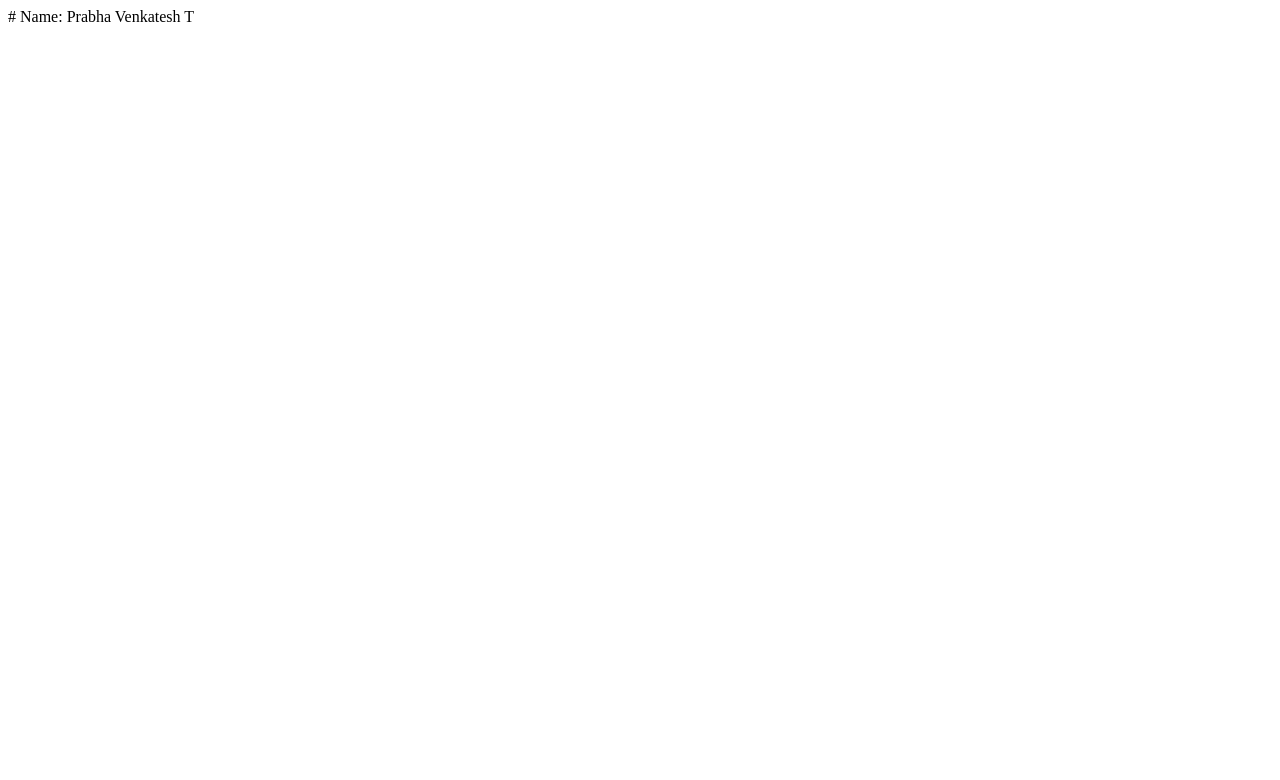
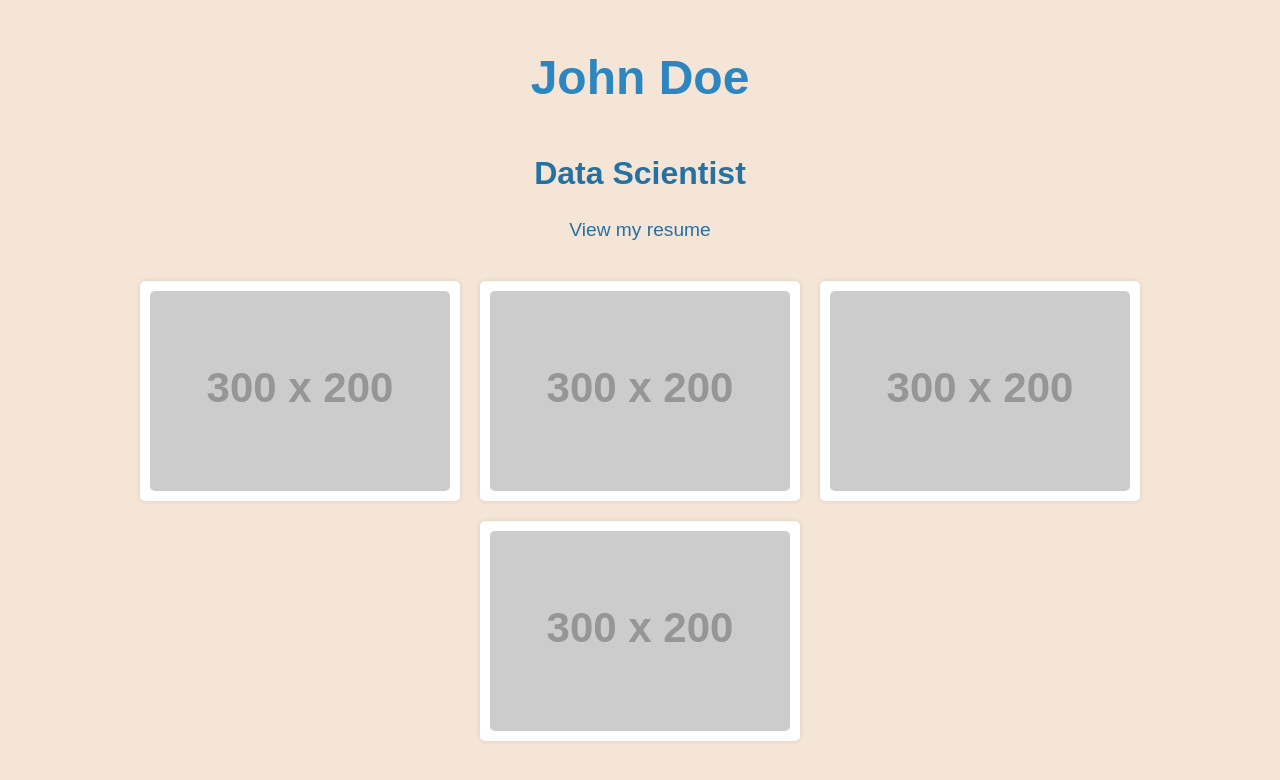
Before and after one commit to pvt-16/pvt-16.github.io, a plain HTML site: page index.html in a window 1280 px wide. Drawn offline with Linux system fonts and the light colour scheme; placeholder pictures from the web are drawn by us.

Commit message:
Update index.html

```diff
--- a/index.html
+++ b/index.html
@@ -1 +1,96 @@
-# Name: Prabha Venkatesh T
+<!DOCTYPE html>
+<html>
+<head>
+	<title>Prabha Venkatesh</title>
+	<style>
+		body {
+			background-color: #F5E5D7;
+			font-family: Arial, sans-serif;
+			color: #454545;
+			margin: 0;
+			padding: 0;
+		}
+		h1, h2 {
+			text-align: center;
+			margin-top: 50px;
+		}
+		h1 {
+			font-size: 3em;
+			color: #2E86C1;
+		}
+		h2 {
+			font-size: 2em;
+			color: #2471A3;
+		}
+		p {
+			text-align: center;
+			font-size: 1.2em;
+			margin: 20px 0;
+		}
+		a {
+			color: #2471A3;
+			text-decoration: none;
+		}
+		a:hover {
+			text-decoration: underline;
+		}
+		ul {
+			list-style: none;
+			margin: 30px auto;
+			padding: 0;
+			display: flex;
+			flex-wrap: wrap;
+			justify-content: center;
+		}
+		li {
+			margin: 10px;
+			padding: 10px;
+			background-color: #FFFFFF;
+			box-shadow: 0 0 5px rgba(0, 0, 0, 0.1);
+			border-radius: 5px;
+			transition: box-shadow 0.2s ease-in-out;
+		}
+		li:hover {
+			box-shadow: 0 0 10px rgba(0, 0, 0, 0.2);
+		}
+		img {
+			display: block;
+			margin: 0 auto;
+			max-width: 100%;
+			height: auto;
+			border-radius: 5px;
+		}
+	</style>
+</head>
+<body>
+	<header>
+		<h1>John Doe</h1>
+		<h2>Data Scientist</h2>
+		<p><a href="#">View my resume</a></p>
+	</header>
+	<main>
+		<ul>
+			<li>
+				<a href="#">
+					<img src="https://dummyimage.com/300x200/7FB3D5/fff.png&text=Project+1" alt="Project 1">
+				</a>
+			</li>
+			<li>
+				<a href="#">
+					<img src="https://dummyimage.com/300x200/B6D7A8/fff.png&text=Project+2" alt="Project 2">
+				</a>
+			</li>
+			<li>
+				<a href="#">
+					<img src="https://dummyimage.com/300x200/F7CAC9/fff.png&text=Project+3" alt="Project 3">
+				</a>
+			</li>
+			<li>
+				<a href="#">
+					<img src="https://dummyimage.com/300x200/F5D0C5/fff.png&text=Project+4" alt="Project 4">
+				</a>
+			</li>
+		</ul>
+	</main>
+</body>
+</html>
```
